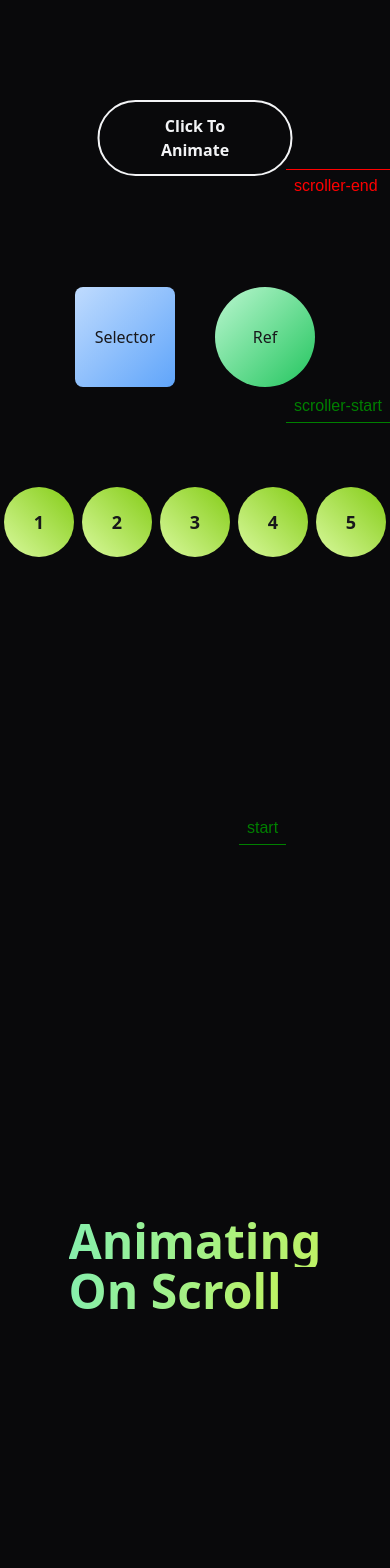
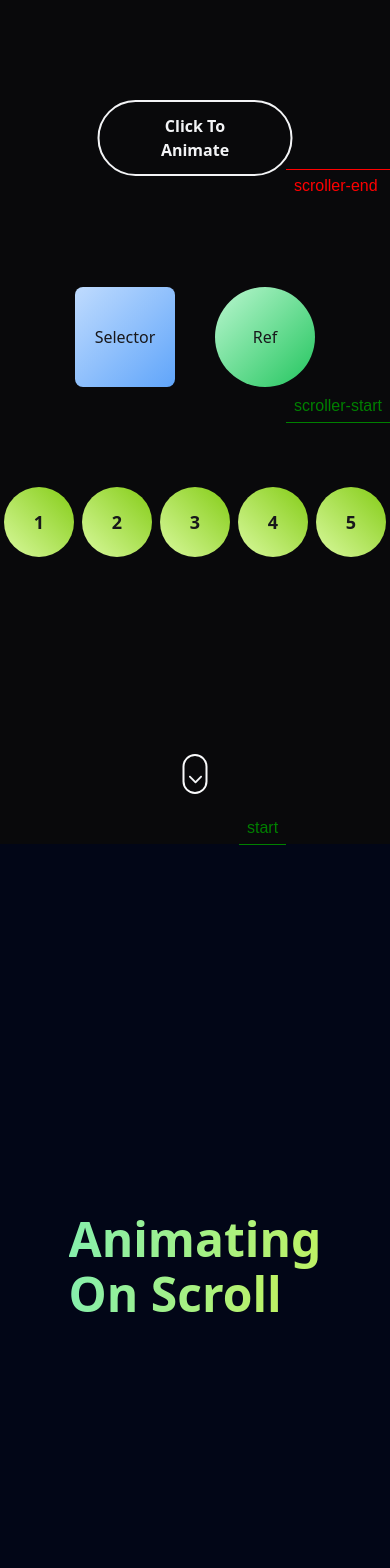
Before and after one commit to salmansajib/use-gsap-hook, a React (Vite) app: page / in a window 390 px wide. Shown: the top 1568 px of the page. Built offline with nearby package versions, Linux system fonts and the light colour scheme.

Commit message:
added an scroll indicator

```diff
--- a/package.json
+++ b/package.json
@@ -13,7 +13,8 @@
     "@gsap/react": "^2.1.1",
     "gsap": "^3.12.5",
     "react": "^18.3.1",
-    "react-dom": "^18.3.1"
+    "react-dom": "^18.3.1",
+    "react-icons": "^5.4.0"
   },
   "devDependencies": {
     "@eslint/js": "^9.15.0",
--- a/src/App.jsx
+++ b/src/App.jsx
@@ -2,6 +2,7 @@ import { useEffect, useRef, useState } from "react";
 import gsap from "gsap";
 import { useGSAP } from "@gsap/react";
 import { ScrollTrigger } from "gsap/ScrollTrigger";
+import { IoIosArrowDown } from "react-icons/io";
 
 function App() {
   const firstContainer = useRef(null);
@@ -10,6 +11,7 @@ function App() {
   const secondContainer = useRef(null);
   const dotRef = useRef(null);
   const titleContainerRef = useRef(null);
+  const arrowRef = useRef(null);
 
   const [isAnimating, setIsAnimating] = useState(false);
 
@@ -74,6 +76,15 @@ function App() {
       duration: 1,
       delay: 1.2,
       ease: "power3",
+    });
+
+    // animate the arrow, scroll indicator
+    gsap.to(arrowRef.current, {
+      y: 12,
+      repeat: -1,
+      yoyo: true,
+      duration: 0.8,
+      ease: "power1.inOut",
     });
   });
 
@@ -186,14 +197,18 @@ function App() {
           </div>
         </div>
 
-        <div></div>
+        <div className="absolute bottom-[50px] left-1/2 -translate-x-1/2 w-[25px] h-[40px] border-2 border-gray-50 rounded-full flex items-start justify-center">
+          <div ref={arrowRef} className="py-[2px]">
+            <IoIosArrowDown size={20} />
+          </div>
+        </div>
       </div>
 
       <div
         ref={titleContainerRef}
-        className=" min-h-screen grid place-content-center"
+        className="min-h-screen bg-slate-950 grid place-content-center"
       >
-        <h1 className=" text-5xl md:text-8xl font-bold text-transparent bg-gradient-to-r from-green-300 to-lime-300 bg-clip-text max-w-max h-[50px] md:h-[110px]">
+        <h1 className=" text-5xl md:text-8xl font-bold text-transparent bg-gradient-to-r from-green-300 to-lime-300 bg-clip-text max-w-max h-[55px] md:h-[110px]">
           Animating
         </h1>
         <h1 className=" text-5xl md:text-8xl font-bold text-transparent bg-gradient-to-r from-green-300 to-lime-300 bg-clip-text max-w-max">
```
Also changed, not shown: 1 other file (tests, documents, lock files or other folders).
